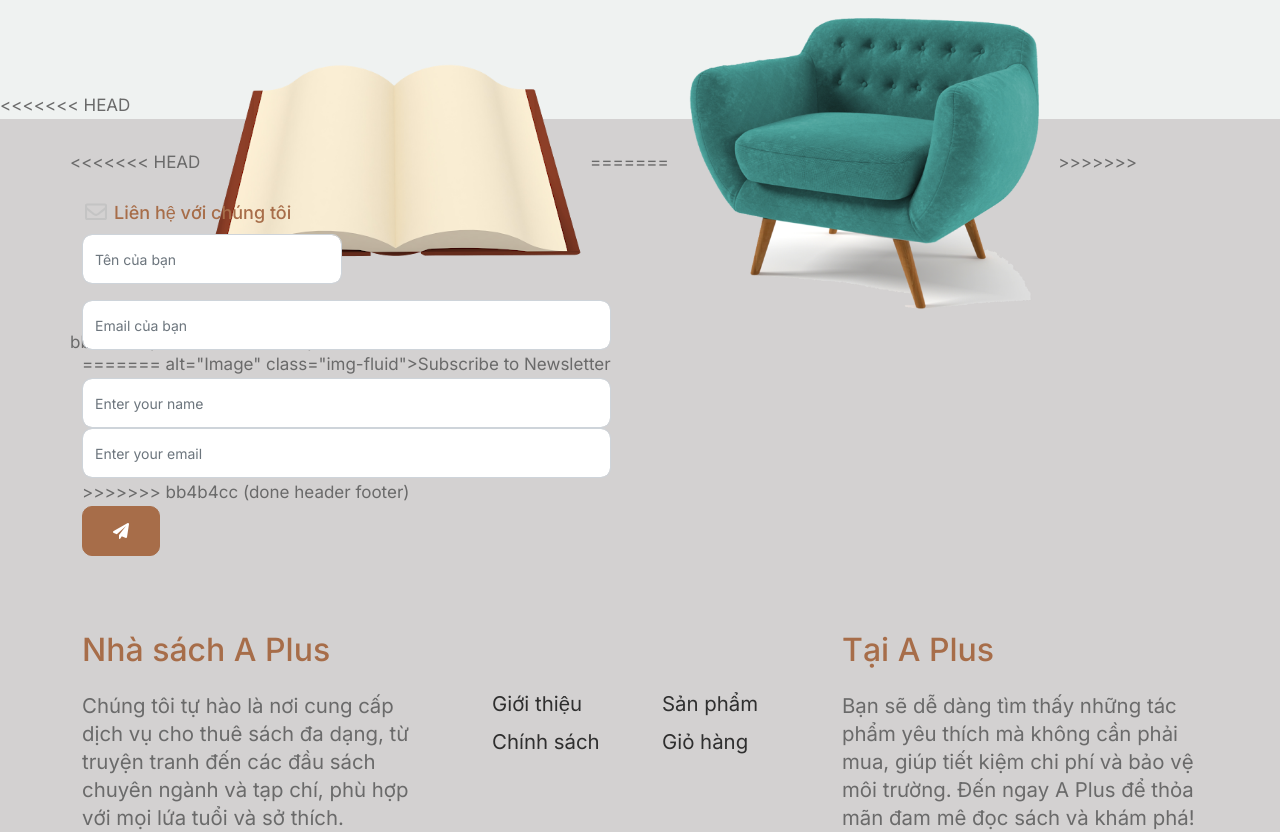
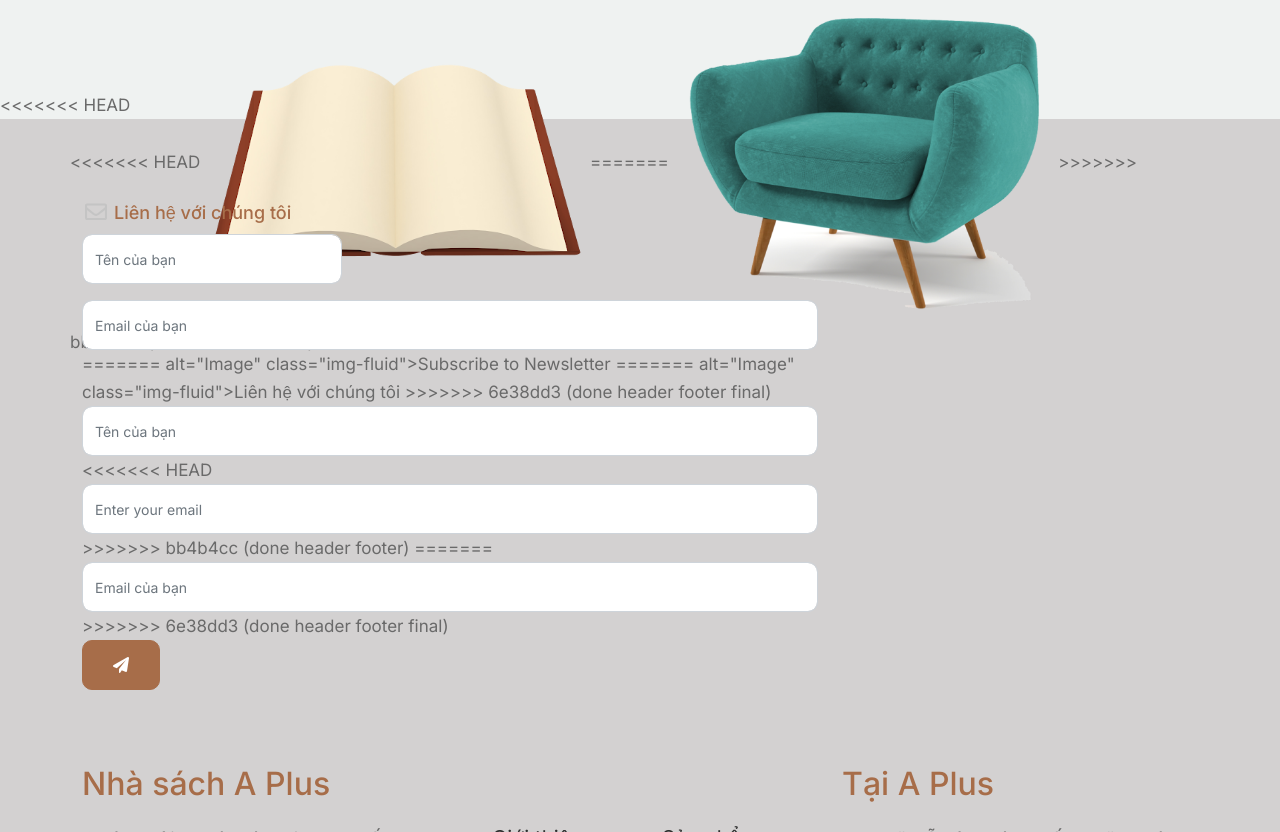
Before and after one commit to tranlephuongtran/PTUD, a PHP site: page /about.php in a window 1280 px wide. Shown: the part 5668-6500 px from the top of the page. Run offline with PHP 8.4, Linux system fonts and the light colour scheme.

Commit message:
done header footer final

```diff
--- a/furni-1.0.0/footer.php
+++ b/furni-1.0.0/footer.php
@@ -15,6 +15,7 @@
                 <div class="subscription-form">
                     <h3 class="d-flex align-items-center"><span class="me-1"><img src="images/envelope-outline.svg"
 <<<<<<< HEAD
+<<<<<<< HEAD
                                 alt="Image" class="img-fluid"></span><span>Liên hệ với chúng tôi</span></h3>
 
                     <form action="#" class="row g-3">
@@ -25,14 +26,21 @@
                             <input type="email" class="form-control" placeholder="Email của bạn">
 =======
                                 alt="Image" class="img-fluid"></span><span>Subscribe to Newsletter</span></h3>
+=======
+                                alt="Image" class="img-fluid"></span><span>Liên hệ với chúng tôi</span></h3>
+>>>>>>> 6e38dd3 (done header footer final)
 
                     <form action="#" class="row g-3">
                         <div class="col-auto">
-                            <input type="text" class="form-control" placeholder="Enter your name">
+                            <input type="text" class="form-control" placeholder="Tên của bạn">
                         </div>
                         <div class="col-auto">
+<<<<<<< HEAD
                             <input type="email" class="form-control" placeholder="Enter your email">
 >>>>>>> bb4b4cc (done header footer)
+=======
+                            <input type="email" class="form-control" placeholder="Email của bạn">
+>>>>>>> 6e38dd3 (done header footer final)
                         </div>
                         <div class="col-auto">
                             <button class="btn btn-primary">
@@ -157,6 +165,7 @@
                     <p class="mb-2 text-center text-lg-start">Copyright &copy;
                         <script>document.write(new Date().getFullYear());</script>. All Rights Reserved. &mdash;
 <<<<<<< HEAD
+<<<<<<< HEAD
                         Designed with love by A Plus. Distributed By A Plus
 
 =======
@@ -164,6 +173,10 @@
                             hreff="https://themewagon.com">ThemeWagon</a>
                         <!-- License information: https://untree.co/license/ -->
 >>>>>>> bb4b4cc (done header footer)
+=======
+                        Designed with love by A Plus. Distributed By A Plus
+
+>>>>>>> 6e38dd3 (done header footer final)
                     </p>
                 </div>
 
```
